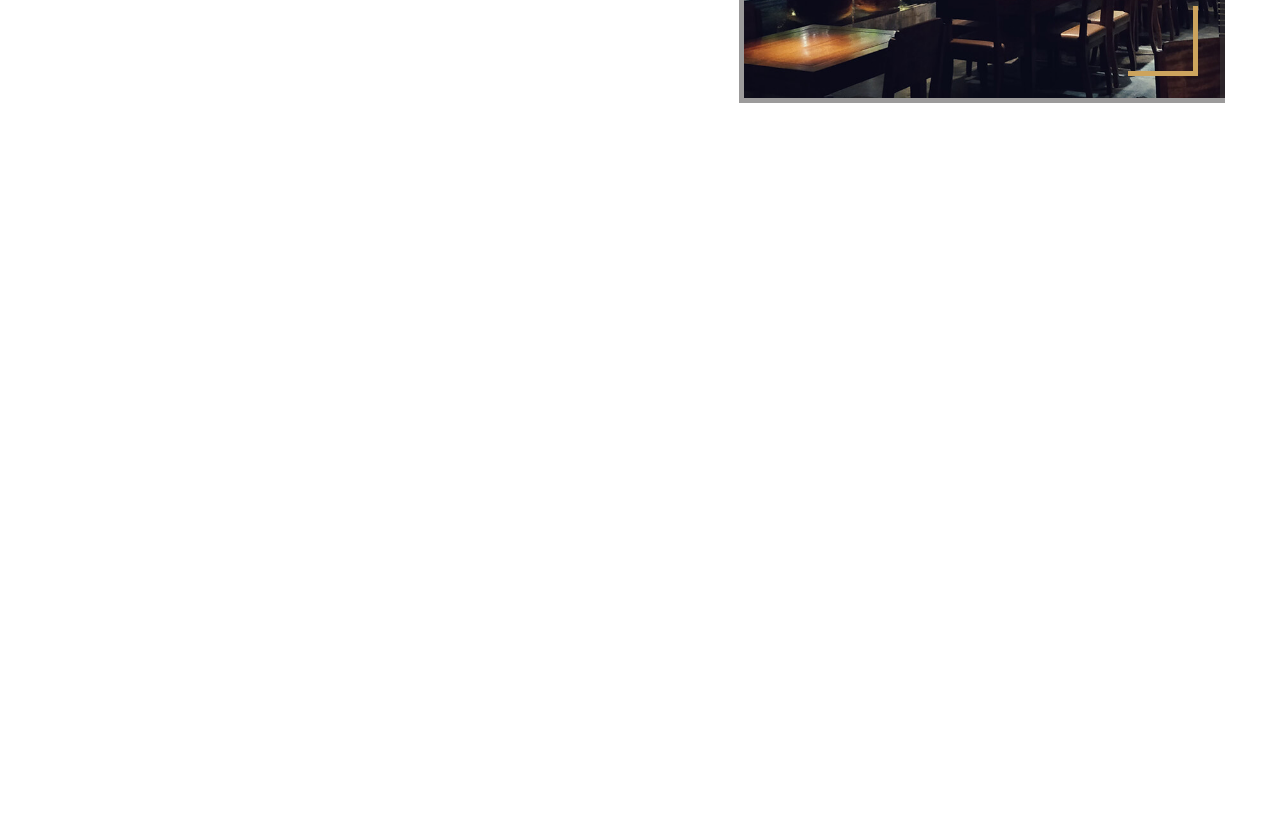
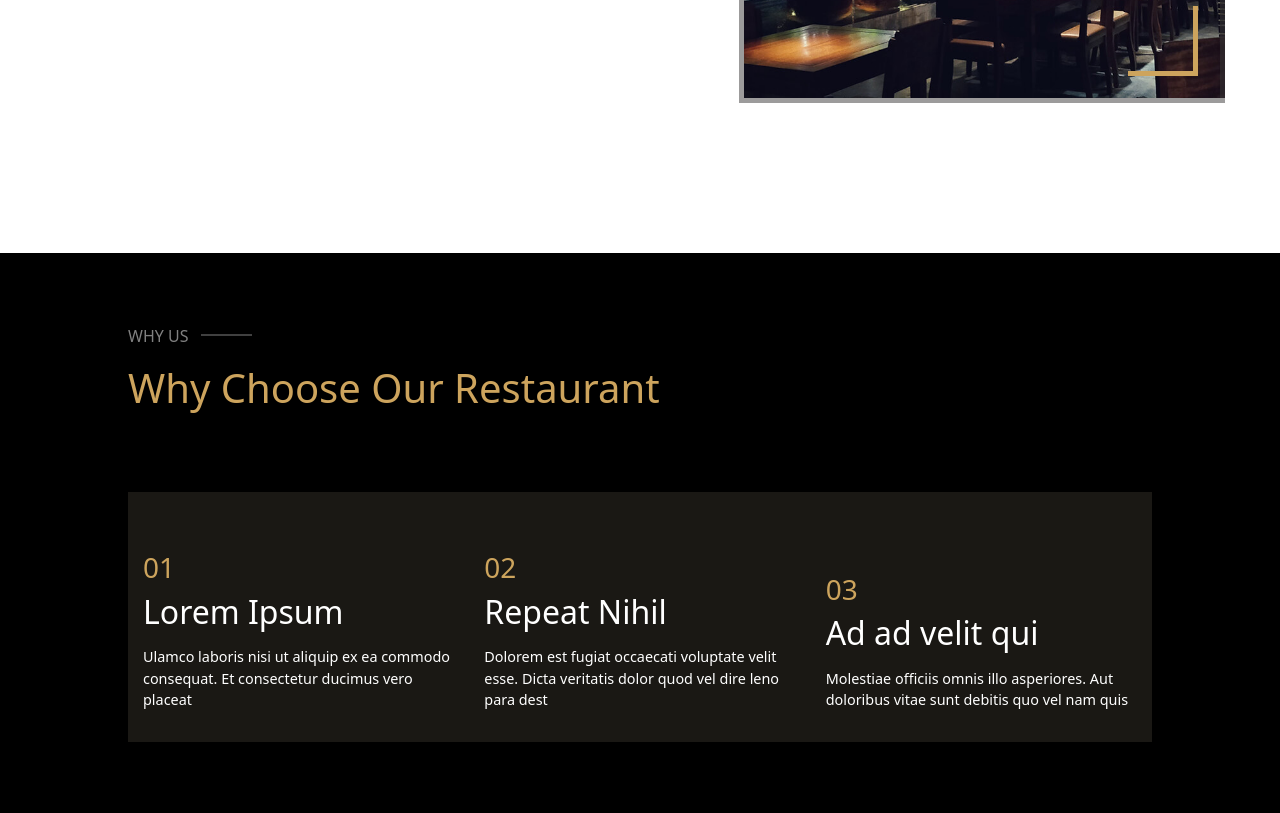
Before and after one commit to Goodkat87/ILYASS_CBIENBON, a website: page index.html in a window 1280 px wide. Shown: the part 1347-2160 px from the top of the page. Before the commit the page ends 1600 px from the top, so only its background shows below. Drawn offline with nearby package versions, Linux system fonts and the light colour scheme.

Commit message:
Add of WhyUsSection with animation

```diff
--- a/index.html
+++ b/index.html
@@ -8,7 +8,7 @@
     <link rel="stylesheet" href="./node_modules/@fortawesome/fontawesome-free/css/all.css">
 </head>
 <body>
-    <header>
+    <header id="home">
         <nav class="navbar navbar-expand-lg bg-black bg-opacity-50 py-1">
             <div class="container-fluid">
               <a class="navbar-brand text-white ps-2 fs-3" href="#">CBIENBON</a>
@@ -18,26 +18,26 @@
               <div class="collapse navbar-collapse ps-20" id="navbarSupportedContent">
                 <ul class="navbar-nav me-auto mb-2 mb-lg-0">
                   <li class="nav-item">
-                    <a class="nav-link active text-white ps-2" aria-current="page" href="#">Home</a>
+                    <a class="nav-link active text-white ps-2" aria-current="page" href="#home">Home</a>
                   </li>
                   <li class="nav-item">
-                    <a class="nav-link text-white ps-2" href="#">About</a>
+                    <a class="nav-link active text-white ps-2" href="#about">About</a>
                   </li>
                   <li class="nav-item">
-                    <a class="nav-link text-white ps-2" href="#">Menu</a>
+                    <a class="nav-link text-white ps-2" href="#menu">Menu</a>
                   </li>
                   <li class="nav-item">
-                    <a class="nav-link text-white ps-2" href="#">Events</a>
+                    <a class="nav-link text-white ps-2" href="#events">Events</a>
                   </li>
                   <li class="nav-item">
-                    <a class="nav-link text-white ps-2" href="#">Gallery</a>
+                    <a class="nav-link text-white ps-2" href="#gallery">Gallery</a>
                   </li>
                   </li>
                   <li class="nav-item">
-                    <a class="nav-link text-white ps-2" href="#">Chefs</a>
+                    <a class="nav-link text-white ps-2" href="#chefs">Chefs</a>
                   </li>
                   <li class="nav-item">
-                    <a class="nav-link text-white ps-2" href="#">Contact</a>
+                    <a class="nav-link text-white ps-2" href="#contact">Contact</a>
                   </li>
                 </ul>
                 <button class="btn btn-outline-gold text-white rounded-pill" type="submit" style="width: 140px;">BOOK A TABLE</button>
@@ -78,6 +78,35 @@
                 </div>
             </div>
         </section>
+        <section id="whyUs">
+          <div id="whyUsTop">
+            <p>WHY US &ensp;</p>
+            <h1 class="text-gold">Why Choose Our Restaurant</h1>
+          </div>
+          <div id="whyUsBottom">
+            <div class="boxs">
+              <div class="whyUstxt">
+                <h1 class="fs-3">01</h1>
+                <h2 class="text-white">Lorem Ipsum</h2>
+                <p class="text-white mt-1 fs-9">Ulamco laboris nisi ut aliquip ex ea commodo consequat. Et consectetur ducimus vero placeat</p>
+              </div>
+            </div>
+            <div class="boxs">
+              <div class="whyUstxt">
+                <h1 class="fs-3">02</h1>
+                <h2 class="text-white">Repeat Nihil</h2>
+                <p class="text-white mt-1 fs-9">Dolorem est fugiat occaecati voluptate velit esse. Dicta veritatis dolor quod vel dire leno para dest</p>
+              </div>
+            </div>
+            <div class="boxs">
+              <div class="whyUstxt">
+                <h1 class="fs-3">03</h1>
+                <h2 class="text-white">Ad ad velit qui</h2>
+                <p class="text-white mt-1 fs-9">Molestiae officiis omnis illo asperiores. Aut doloribus vitae sunt debitis quo vel nam quis</p>
+              </div>
+            </div>
+          </div>
+        </section>
     </main>
 
     <footer>
--- a/src/sass/module/_header.sass
+++ b/src/sass/module/_header.sass
@@ -74,7 +74,7 @@ header
                 transform: translate(-50%,-50%) scale(0.1)
                 opacity: 1
             100%
-                transform: translate(-50%,-50%) scale(1.4)
+                transform: translate(-50%,-50%) scale(0.9)
                 opacity: 0
 
 
--- a/src/sass/module/_main.sass
+++ b/src/sass/module/_main.sass
@@ -67,10 +67,54 @@ main
                         transition: 1s all ease
                         width: 670px
                         height: 530px
-
-
-
-
+    #whyUs
+        background-color: #000000
+        height: 70%
+        width: 100%
+        display: flex
+        flex-direction: column
+        justify-content: center
+        align-items: center
+        #whyUsTop
+            width: 80%
+            height: 30%
+            p
+                color: white
+                position: relative
+                opacity: 0.5
+                &::after
+                    width: 5%
+                    margin-top: 10px
+                    display: inline-block
+                    content: ""
+                    position: absolute
+                    border: 1px white solid
+                    opacity: 0.5
+        #whyUsBottom
+            width: 80%
+            display: flex
+            justify-content: space-between
+            .boxs
+                background-color: #1a1814
+                height: 250px
+                width: 390px
+                display: flex
+                padding: 15px
+                flex-direction: column
+                justify-content: end
+                div
+                    h1
+                        color: #cda45d
+                    p
+                        color: white
+                &:hover
+                    background-color: #cda45d
+                    transition: 1s ease all
+                    h1
+                        color: white
+                    .whyUstxt
+                        transition: 1s ease all
+                        transform: translateY(-10px)
 
 
 
```
Also changed, not shown: public/css/app.css, 1 other file.
